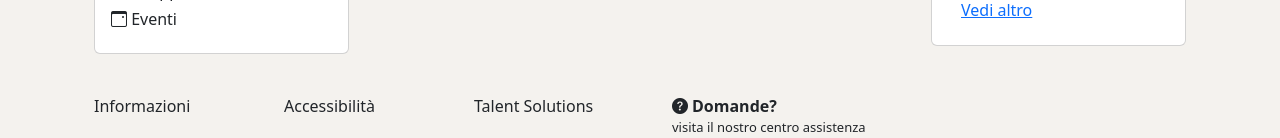
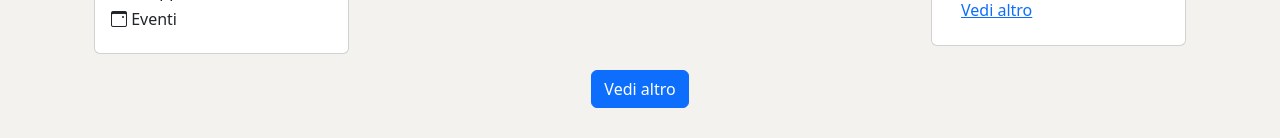
Before and after one commit to DanieleGuicciardi/BuildWeekW12, a React (Vite) app in the folder linkedin-clone/: page / in a window 1280 px wide. Shown: the part 424-562 px from the top of the page. Built offline with nearby package versions, Linux system fonts and the light colour scheme; no server answers.

Commit message:
Button Vedi Altro

```diff
--- a/linkedin-clone/src/components/Home.jsx
+++ b/linkedin-clone/src/components/Home.jsx
@@ -1,3 +1,4 @@
+/* eslint-disable react-hooks/exhaustive-deps */
 /* eslint-disable no-unused-vars */
 import { useEffect, useState } from "react";
 import { Alert, Container, Row, Spinner, Col, Form, Modal, Button } from "react-bootstrap";
@@ -12,6 +13,7 @@ function Home() {
   const [isLoading, setIsLoading] = useState(true);
   const [editId, setEditId] = useState(null);
   const [img, setImg] = useState(null);
+  const [postLimit, setPostLimit] = useState(15);
 
   const getPost = async () => {
     try {
@@ -28,11 +30,12 @@ function Home() {
       if (response.ok) {
         const result = await response.json();
         const datas = result.reverse();
-        setPosts(datas.slice(0, 15));
+
+        setPosts(datas.slice(0, postLimit));
 
         setIsLoading(false);
 
-        console.log("Result: ", result);
+        console.log("Post caricati: ", datas.slice(0, postLimit));
       } else {
         throw new Error("Errore nel recupero dati");
       }
@@ -179,9 +182,13 @@ function Home() {
     }
   };
 
+  const loadMorePosts = () => {
+    setPostLimit(prevLimit => prevLimit + 15);
+  };
+
   useEffect(() => {
     getPost();
-  }, []);
+  }, [postLimit]);
 
   return (
     <Container>
@@ -250,6 +257,11 @@ function Home() {
             <SidebarHright />
           </Col>
         </Row>
+        <Container className="text-center my-3">
+        <Button onClick={loadMorePosts} variant="primary">
+          Vedi altro
+        </Button>
+      </Container>
         {/* <Modal show={showModal} onHide={handleCloseModal} centered>
         <Modal.Header closeButton>
           <Modal.Title>Modifica il tuo post</Modal.Title>
```
